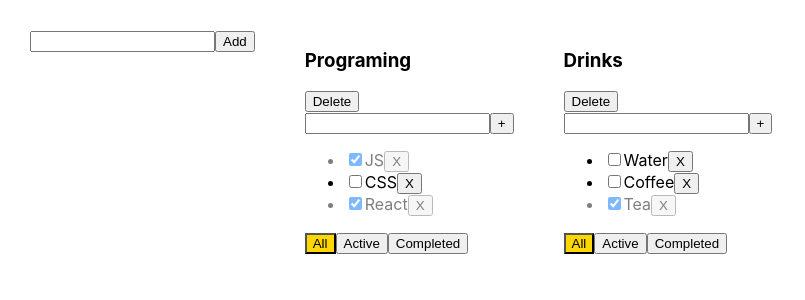
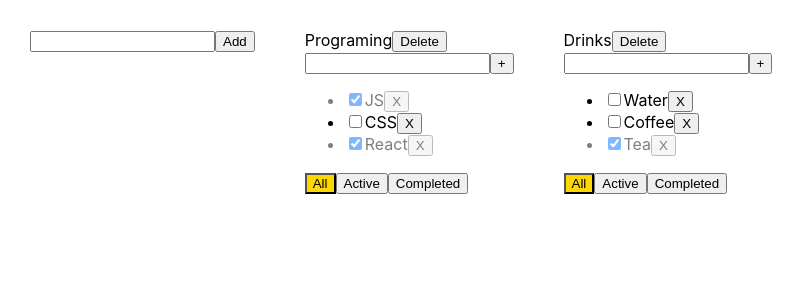
Before and after one commit to DianaBabiak/todolist, a React (Vite) app: page / in a window 1280 px wide. Shown: the top 300 px of the page, without its empty margins (0-805 px from the left). Built offline with nearby package versions, Linux system fonts and the light colour scheme.

Commit message:
add EditableSpan

```diff
--- a/src/App.tsx
+++ b/src/App.tsx
@@ -36,24 +36,17 @@ function App() {
     })
 
     const handlerDeleteTodolist = (idTodo: string) => {
-        const updatedTodo = todo.filter(todoItem => todoItem.id !== idTodo);
-        setTodo(updatedTodo);
+        setTodo(todo.filter(todoItem => todoItem.id !== idTodo))
 
-        const updatedTasks = { ...tasks };
+        const updatedTasks = {...tasks};
         delete updatedTasks[idTodo];
 
         setTasks(updatedTasks);
     }
 
     const handlerDeleteTodoTask = (idTodo: string, idTask: string) => {
-        const updatedTasks = { ...tasks };
-        const needTasks = updatedTasks[idTodo];
-            updatedTasks[idTodo] = needTasks.filter((item) => item.id !== idTask);
-
-            setTasks(updatedTasks);
-
+        setTasks({...tasks, [idTodo]: tasks[idTodo].filter(item => item.id !== idTask)})
     }
-
 
 
     const handlerAddTodo = (newTitle: string) => {
@@ -62,14 +55,12 @@ function App() {
             title: newTitle,
             id: newIdTodo
         }
-        const updatedTodo = [...todo, newTodo]
-        setTodo(updatedTodo)
+        setTodo([...todo, newTodo])
 
-        const updateTasks = {
+        setTasks({
             ...tasks,
-            [newIdTodo]:[]
-        }
-        setTasks(updateTasks)
+            [newIdTodo]: []
+        })
     }
 
     const handlerAddTodoTask = (idTodo: string, newTitle: string) => {
@@ -78,26 +69,30 @@ function App() {
             label: newTitle,
             checked: false
         };
-        const updatedTasks = { ...tasks };
-        const todoTasks = updatedTasks[idTodo];
-        updatedTasks[idTodo] = [...todoTasks, newTask];
 
-        setTasks(updatedTasks);
+        setTasks({...tasks, [idTodo]: [...tasks[idTodo], newTask]});
     }
 
 
+    const onChangeCheckedHandler = (idTodo: string, idTask: string) => {
 
-    const onChangeCheckedHandler = (idTodo: string, idTask: string) => {
-       const updatedTasks = {...tasks}
-        const todoTasks = updatedTasks[idTodo];
-        const copyTasks = [...todoTasks]
-        const task = copyTasks.find((task)=>idTask===task.id)
-        if (task){
-            task.checked = !task.checked
-        }
+        setTasks({
+            ...tasks, [idTodo]: tasks[idTodo].map(task => idTask === task.id
+                ? {...task, checked: !task.checked}
+                : task)
+        });
 
-        updatedTasks[idTodo] = copyTasks;
-        setTasks(updatedTasks);
+    }
+    const onEditTodo = (idTodo: string, newTitle: string) => {
+        setTodo(todo.map(todo => todo.id === idTodo ? {...todo, title: newTitle} : todo))
+    }
+    const onEditTodoItem = (idTodo: string, idTask: string, newTitle: string) => {
+        setTasks({
+            ...tasks,
+            [idTodo]: tasks[idTodo].map(task => idTask === task.id
+                ? {...task, label: newTitle}
+                : task)
+        })
 
     }
 
@@ -113,7 +108,9 @@ function App() {
                               handlerAddTodoTask={handlerAddTodoTask}
                               handlerDeleteTodolist={handlerDeleteTodolist}
                               handlerDeleteTodoTask={handlerDeleteTodoTask}
-                              onChangeCheckedHandler={onChangeCheckedHandler}/>
+                              onChangeCheckedHandler={onChangeCheckedHandler}
+                              onEditTodo={onEditTodo}
+                              onEditTodoItem={onEditTodoItem}/>
                 )
             })}
         </div>
--- /dev/null
+++ b/src/components/editableSpan/EditableSpan.tsx
@@ -0,0 +1,59 @@
+import {ChangeEvent, KeyboardEvent, useState} from "react";
+
+interface EditableSpanProps {
+    label: string
+    onEditHandler: (newLabel: string) => void
+}
+
+export const EditableSpan = ({label, onEditHandler}: EditableSpanProps) => {
+    const [editMode, setEditMode] = useState(false)
+    const [editLabel, setEditLabel] = useState('')
+    const [error, setError] = useState<null | string>(null)
+
+    const onDoubleClickHandler = () => {
+        setEditMode(true)
+        setEditLabel(label)
+
+    }
+    const onChangeLabelHandler = (e: ChangeEvent<HTMLInputElement>) => {
+        setEditLabel(e.currentTarget.value)
+    }
+    const onBlurHandler = () => {
+        if (editLabel.trim() === '') {
+            setError('Title is required')
+            return
+        } else {
+            setEditMode(false)
+            onEditHandler(editLabel)
+        }
+    }
+    const onKeyDownEdit = (e: KeyboardEvent<HTMLInputElement>) => {
+        setError('')
+        if (e.key === 'Enter') {
+            if (editLabel.trim() === '') {
+                setError('Title is required')
+                return
+            } else {
+                setEditMode(false)
+                onEditHandler(editLabel)
+            }
+        }
+    }
+
+
+    return (
+        <>
+            {editMode
+                ? <input value={editLabel}
+                         autoFocus
+                         onBlur={onBlurHandler}
+                         onChange={onChangeLabelHandler}
+                         onKeyDown={onKeyDownEdit}
+                         className={error ? 'error' : ''}/>
+                : <span onDoubleClick={onDoubleClickHandler}>{label}</span>}
+            {error && <div className='errorMessage'>{error}</div>}
+        </>
+
+
+    )
+}
--- a/src/components/todoTask/TodoTask.tsx
+++ b/src/components/todoTask/TodoTask.tsx
@@ -1,24 +1,28 @@
 import {TodoTaskType} from "../../propsType.ts";
 import '../../App.css'
+import {EditableSpan} from "../editableSpan/EditableSpan.tsx";
 
 
 
 interface TodoItemProps extends TodoTaskType {
     handlerDeleteTodoTask: (idTask: string) => void
     onChangeCheckedHandler:(idItem: string) => void
+    onEditTodoItem: (idTask:string, newLabel:string) => void
 
 }
 
-export const TodoTask = ({label, id, checked, handlerDeleteTodoTask, onChangeCheckedHandler}: TodoItemProps) => {
+export const TodoTask = ({label, id, checked, handlerDeleteTodoTask, onChangeCheckedHandler, onEditTodoItem}: TodoItemProps) => {
     const onChangeChecked=()=>{
         onChangeCheckedHandler(id)
     }
 
-
+const onEditTodoItemHandler = (newLabel:string)=>{
+    onEditTodoItem(id, newLabel)
+    }
     return (
         <li className={checked ? 'isDone': ''}>
             <input type="checkbox" checked={checked} onChange={onChangeChecked} />
-            <span >{label}</span>
+            <EditableSpan label={label} onEditHandler={onEditTodoItemHandler}/>
             <button onClick={() => handlerDeleteTodoTask(id)}>X</button>
 
 
--- a/src/components/todolist/Todolist.tsx
+++ b/src/components/todolist/Todolist.tsx
@@ -4,14 +4,17 @@ import {useState} from "react";
 import clsx from 'clsx';
 import styles from './Todolist.module.scss'
 import {AddField} from "../addField/AddField.tsx";
+import {EditableSpan} from "../editableSpan/EditableSpan.tsx";
 
 
 interface TodoListProps extends TodolistType {
-    tasks:TodoTaskType[]
+    tasks: TodoTaskType[]
     handlerDeleteTodolist: (idTodo: string) => void
     handlerDeleteTodoTask: (idTodo: string, idTask: string) => void
     handlerAddTodoTask: (idTodo: string, newTitle: string) => void
     onChangeCheckedHandler: (idTodo: string, newTitle: string) => void
+    onEditTodoItem: (idTodo: string, idTask: string, newTitle: string) => void
+    onEditTodo: (idTodo: string, newTitle: string) => void
 
 }
 
@@ -23,7 +26,9 @@ export const Todolist = ({
                              handlerDeleteTodolist,
                              handlerDeleteTodoTask,
                              handlerAddTodoTask,
-                             onChangeCheckedHandler
+                             onChangeCheckedHandler,
+                             onEditTodo,
+                             onEditTodoItem
                          }: TodoListProps) => {
     const [status, setStatus] = useState(TodoItemStatus.All)
     const filterTasks = tasks.filter((item) => {
@@ -54,9 +59,16 @@ export const Todolist = ({
 
 
     }
+
+    const onEditTodoHandler = (newTitle:string)=>{
+        onEditTodo(id, newTitle)
+    }
+    const onEditTodoItemHandler = (idTask: string, newLabel: string) => {
+        onEditTodoItem(id, idTask, newLabel)
+    }
     return (
         <div>
-            <h3>{title}</h3>
+            <EditableSpan label={title} onEditHandler={onEditTodoHandler}/>
             <button onClick={() => handlerDeleteTodolist(id)}>Delete</button>
             <AddField handlerAdd={onAddTodoItem} label={'+'}/>
             <ul>
@@ -68,6 +80,7 @@ export const Todolist = ({
                                   id={item.id}
                                   handlerDeleteTodoTask={onDeleteTodoTask}
                                   onChangeCheckedHandler={onChangeChecked}
+                                  onEditTodoItem={onEditTodoItemHandler}
                         />
                     )
                 }) : <p> Your tasks are empty </p>}
```
Also changed, not shown: src/components/editableSpan/EditableSpan.module.scss (added).
